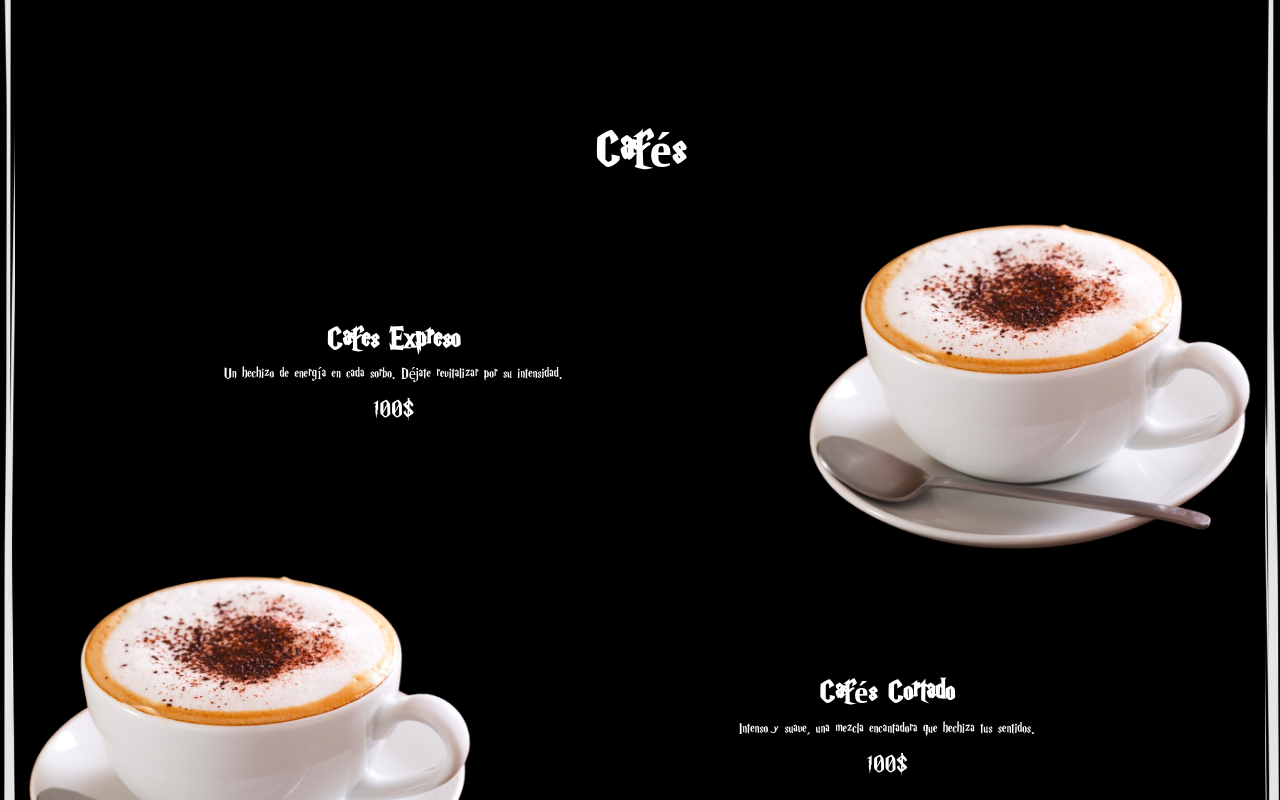
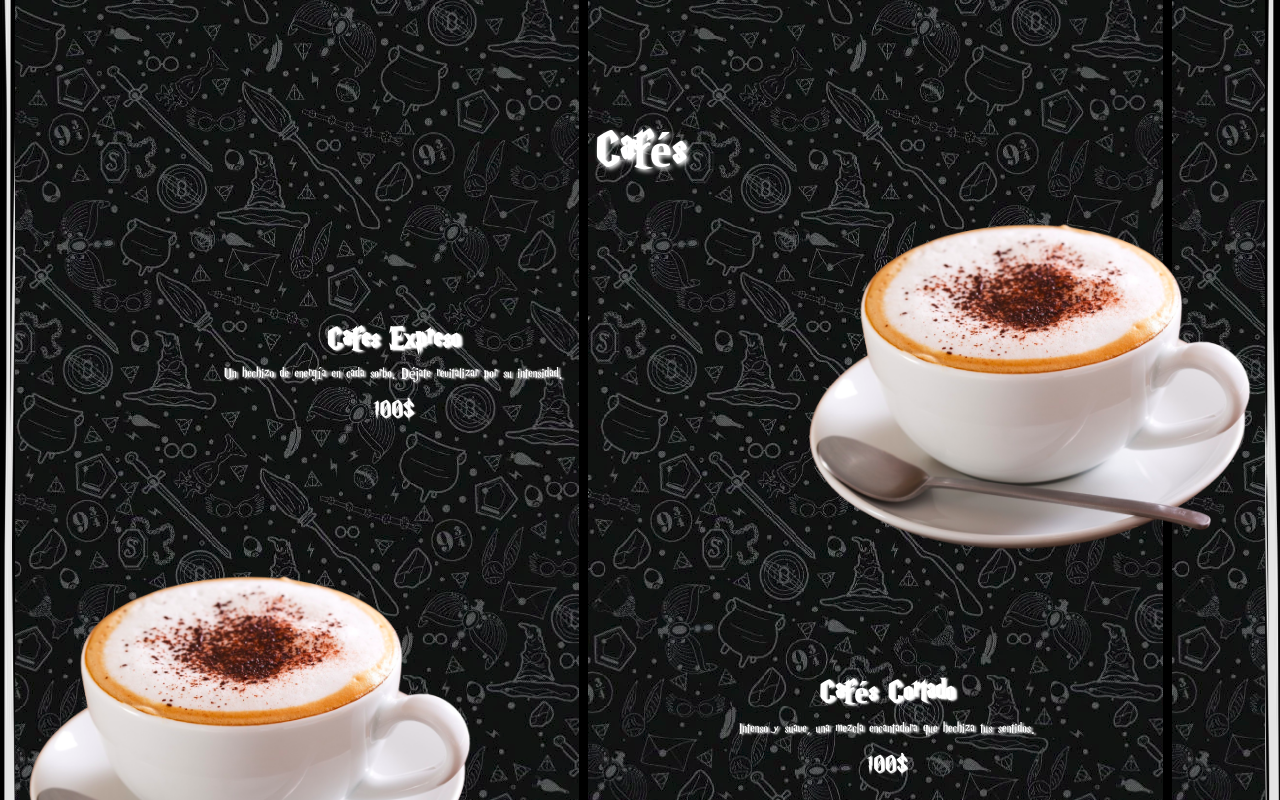
Before and after one commit to Lmola23/HE, a React (Vite) app: page / in a window 1280 px wide. Shown: the part 2300-3100 px from the top of the page. Built offline with nearby package versions, Linux system fonts and the light colour scheme.

Commit message:
reajustes2

```diff
--- a/src/Component/About/About.css
+++ b/src/Component/About/About.css
@@ -1,6 +1,5 @@
 .contact-section {
   padding: 20px;
-  background-color: black;
   border-radius: 10px;
   box-shadow: 0 4px 6px rgba(0, 0, 0, 0.1);
   margin-top: 20px;
--- a/src/Component/Header/Header.css
+++ b/src/Component/Header/Header.css
@@ -37,3 +37,7 @@
   padding: 20px;
 
 }
+
+h1 {
+  text-shadow: 2px 2px 4px white;
+}
--- a/src/Component/Item/Item.css
+++ b/src/Component/Item/Item.css
@@ -39,18 +39,19 @@
   font-size: 2rem;
   text-align: center;
   margin-bottom: 10px;
+  text-shadow: 2px 1px 2px white;
 }
 
 .descripItem {
   margin-top: 0;
   font-size: 1rem;
   line-height: 1;
+  text-shadow: 2px 1px 2px white;
 
 }
 
 .precioItem {
   margin-top: 0;
   font-size: 1.5rem;
-
-
+  text-shadow: 1px 1px 1px white
 }
--- a/src/Component/Seccion/Section.css
+++ b/src/Component/Seccion/Section.css
@@ -44,6 +44,7 @@
   margin: 0;
   height: auto;
   margin-top: 100px;
+  text-shadow: 2px 2px 4px white;
 
 }
 
@@ -55,4 +56,5 @@
 h1 {
   margin: 0;
   margin-bottom: 30px;
+  text-shadow: 2px 2px 4px white;
 }
--- a/src/index.css
+++ b/src/index.css
@@ -6,5 +6,5 @@ body {
   border-image-repeat: stretch stretch;
   border-image-source: url('assets/borderBody.png');
   border-style: solid;
-  background-color: black;
+  background-image: url('assets/fondo.png');
 }
```
Also changed, not shown: src/assets/fondo.png (added).
